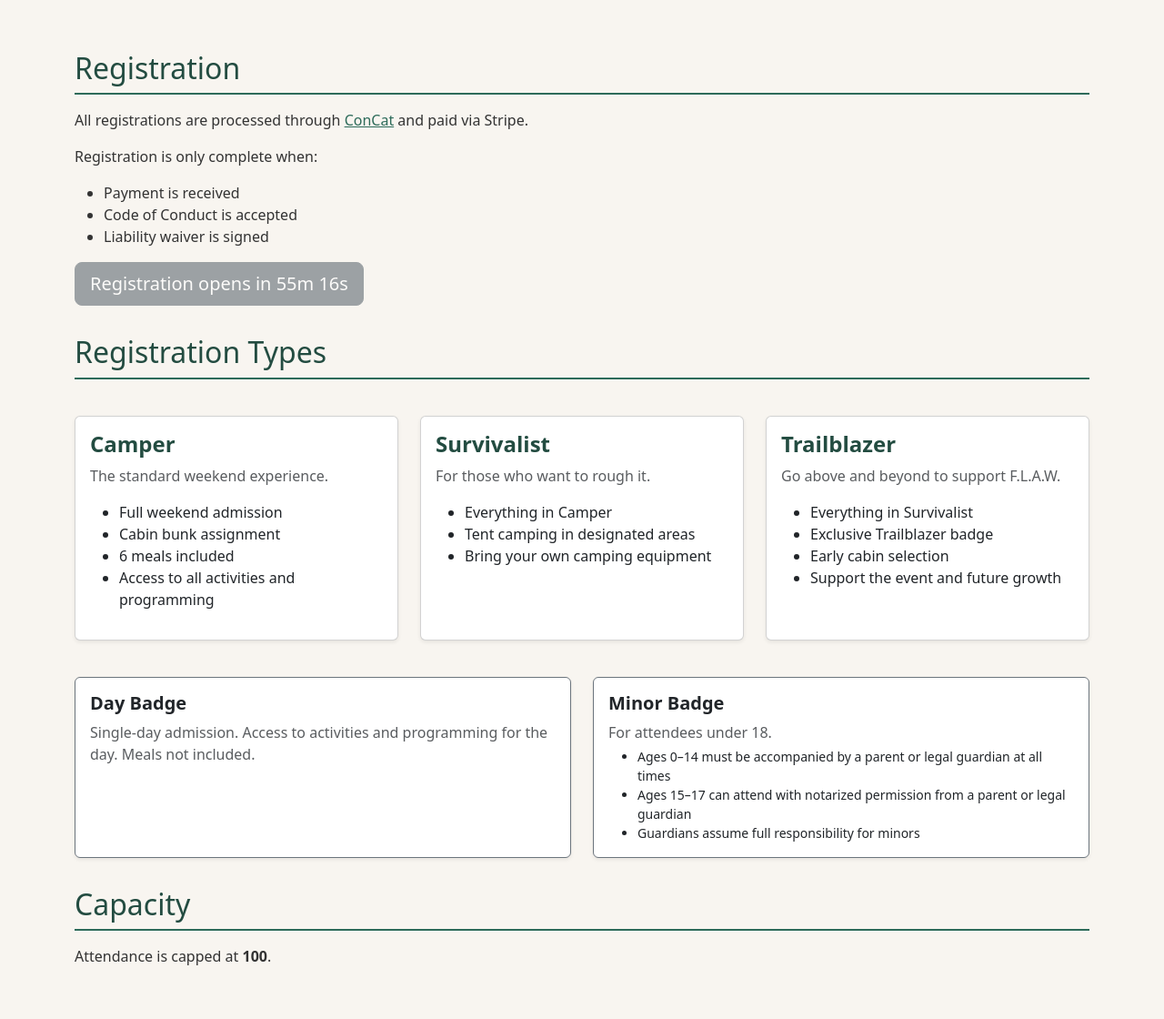
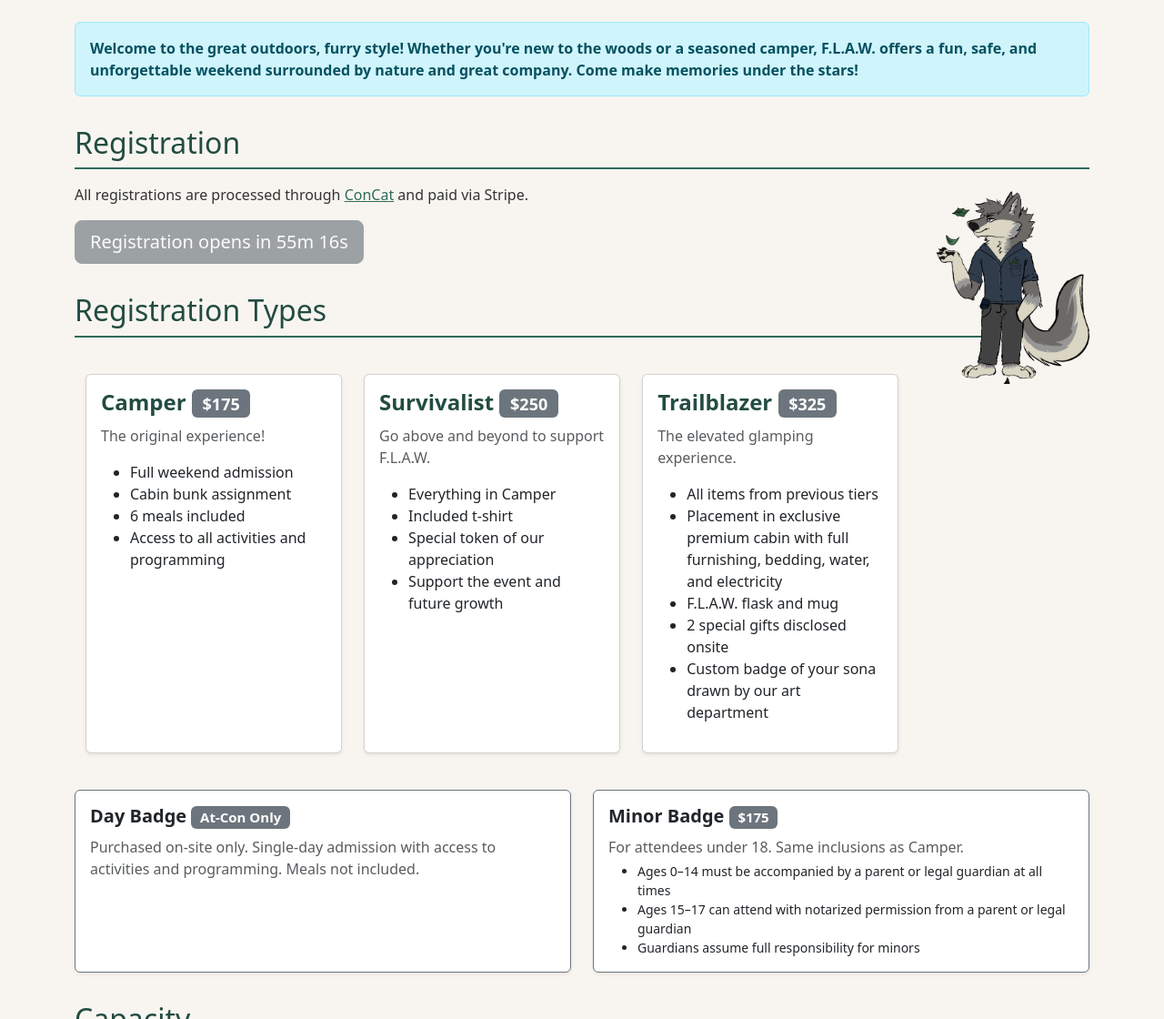
Before and after one commit to campflaw/campflaw.github.io, a Jekyll site: the page built from attend.md, in a window 1280 px wide and 1400 px high. Shown: the part 280-1400 px from the top of the window at 91% size. Built offline with Jekyll 4.4.1, drawn with Linux system fonts in a browser that asks for light colours.

Commit message:
Update Attend page content, pricing, and mascot; move construction banner to subpages
- Add welcome banner and regdog mascot to Attend page
- Remove registration completion checklist
- Revamp camper tiers: Camper (original experience), Survivalist (support tier), Trailblazer (glamping)
- Add pricing badges ($175/$250/$325) and Day Badge at-con-only tag
- Minor Badge now shows $175 and notes same inclusions as Camper
- Remove site-wide construction banner from home page
- Add "Page Under Construction" card to Programming and FAQ pages

Co-Authored-By: Claude Opus 4.6 (1M context) <noreply@anthropic.com>

```diff
--- a/attend.md
+++ b/attend.md
@@ -5,15 +5,15 @@ permalink: /attend/
 hero-image: /assets/hero-attend.png
 ---
 
+<div class="alert alert-info">
+<strong>Welcome to the great outdoors, furry style! Whether you're new to the woods or a seasoned camper, F.L.A.W. offers a fun, safe, and unforgettable weekend surrounded by nature and great company. Come make memories under the stars!</strong>
+</div>
+
 ## Registration
 
+<img src="/assets/regdog.png" alt="F.L.A.W. Registration Mascot" class="float-end ms-3 mb-3" style="max-height: 220px;">
+
 All registrations are processed through [ConCat](https://www.concat.app/) and paid via Stripe.
-
-Registration is only complete when:
-
-- Payment is received
-- Code of Conduct is accepted
-- Liability waiver is signed
 
 <div id="reg-button" class="my-3">
     <a href="https://reg.campflaw.org/" class="btn btn-success btn-lg d-none" id="reg-open">Register on ConCat</a>
@@ -64,8 +64,8 @@ Registration is only complete when:
     <div class="col">
         <div class="card h-100 shadow-sm">
             <div class="card-body">
-                <h4 class="card-title fw-bold" style="color: #234c41;">Camper</h4>
-                <p class="text-muted">The standard weekend experience.</p>
+                <h4 class="card-title fw-bold" style="color: #234c41;">Camper <span class="badge bg-secondary">$175</span></h4>
+                <p class="text-muted">The original experience!</p>
                 <ul>
                     <li>Full weekend admission</li>
                     <li>Cabin bunk assignment</li>
@@ -78,12 +78,13 @@ Registration is only complete when:
     <div class="col">
         <div class="card h-100 shadow-sm">
             <div class="card-body">
-                <h4 class="card-title fw-bold" style="color: #234c41;">Survivalist</h4>
-                <p class="text-muted">For those who want to rough it.</p>
+                <h4 class="card-title fw-bold" style="color: #234c41;">Survivalist <span class="badge bg-secondary">$250</span></h4>
+                <p class="text-muted">Go above and beyond to support F.L.A.W.</p>
                 <ul>
                     <li>Everything in Camper</li>
-                    <li>Tent camping in designated areas</li>
-                    <li>Bring your own camping equipment</li>
+                    <li>Included t-shirt</li>
+                    <li>Special token of our appreciation</li>
+                    <li>Support the event and future growth</li>
                 </ul>
             </div>
         </div>
@@ -91,13 +92,14 @@ Registration is only complete when:
     <div class="col">
         <div class="card h-100 shadow-sm">
             <div class="card-body">
-                <h4 class="card-title fw-bold" style="color: #234c41;">Trailblazer</h4>
-                <p class="text-muted">Go above and beyond to support F.L.A.W.</p>
+                <h4 class="card-title fw-bold" style="color: #234c41;">Trailblazer <span class="badge bg-secondary">$325</span></h4>
+                <p class="text-muted">The elevated glamping experience.</p>
                 <ul>
-                    <li>Everything in Survivalist</li>
-                    <li>Exclusive Trailblazer badge</li>
-                    <li>Early cabin selection</li>
-                    <li>Support the event and future growth</li>
+                    <li>All items from previous tiers</li>
+                    <li>Placement in exclusive premium cabin with full furnishing, bedding, water, and electricity</li>
+                    <li>F.L.A.W. flask and mug</li>
+                    <li>2 special gifts disclosed onsite</li>
+                    <li>Custom badge of your sona drawn by our art department</li>
                 </ul>
             </div>
         </div>
@@ -108,16 +110,16 @@ Registration is only complete when:
     <div class="col">
         <div class="card h-100 shadow-sm border-secondary">
             <div class="card-body">
-                <h5 class="card-title fw-bold">Day Badge</h5>
-                <p class="text-muted mb-0">Single-day admission. Access to activities and programming for the day. Meals not included.</p>
+                <h5 class="card-title fw-bold">Day Badge <span class="badge bg-secondary">At-Con Only</span></h5>
+                <p class="text-muted mb-0">Purchased on-site only. Single-day admission with access to activities and programming. Meals not included.</p>
             </div>
         </div>
     </div>
     <div class="col">
         <div class="card h-100 shadow-sm border-secondary">
             <div class="card-body">
-                <h5 class="card-title fw-bold">Minor Badge</h5>
-                <p class="text-muted mb-1">For attendees under 18.</p>
+                <h5 class="card-title fw-bold">Minor Badge <span class="badge bg-secondary">$175</span></h5>
+                <p class="text-muted mb-1">For attendees under 18. Same inclusions as Camper.</p>
                 <ul class="small mb-0">
                     <li>Ages 0&ndash;14 must be accompanied by a parent or legal guardian at all times</li>
                     <li>Ages 15&ndash;17 can attend with notarized permission from a parent or legal guardian</li>
```
Also changed, not shown: faq.md (+4 -2 lines), index.html (+0 -7 lines), programming.md (+4 -2 lines), assets/regdog.png (added).
